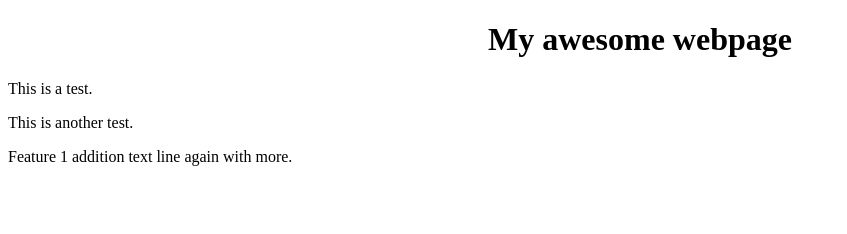
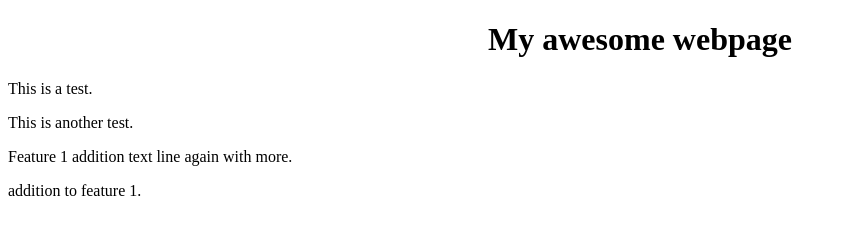
Before and after one commit to JohnFu11er/actions-example, a plain HTML site: page static-html-directory/index.html in a window 1280 px wide. Shown: the whole page, without its empty margins (0-847 px from the left). Drawn offline with Linux system fonts and the light colour scheme.

Commit message:
addition to feature 1

```diff
--- a/static-html-directory/index.html
+++ b/static-html-directory/index.html
@@ -8,5 +8,6 @@
     <p>This is a test.</p>
     <p>This is another test.</p>
     <p>Feature 1 addition text line again with more.</p>
+    <p>addition to feature 1.</p>
   </body>
 </html>
```
